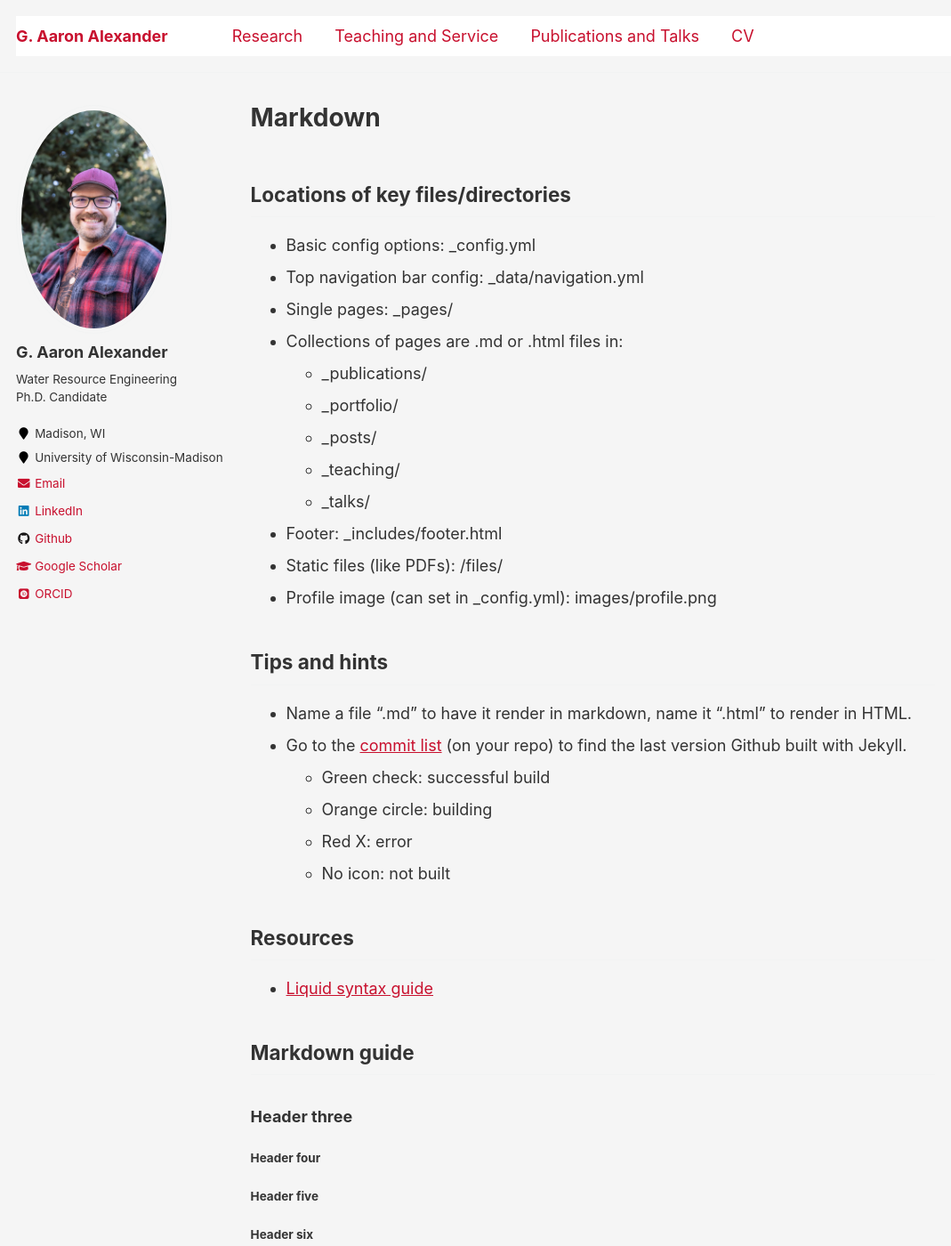
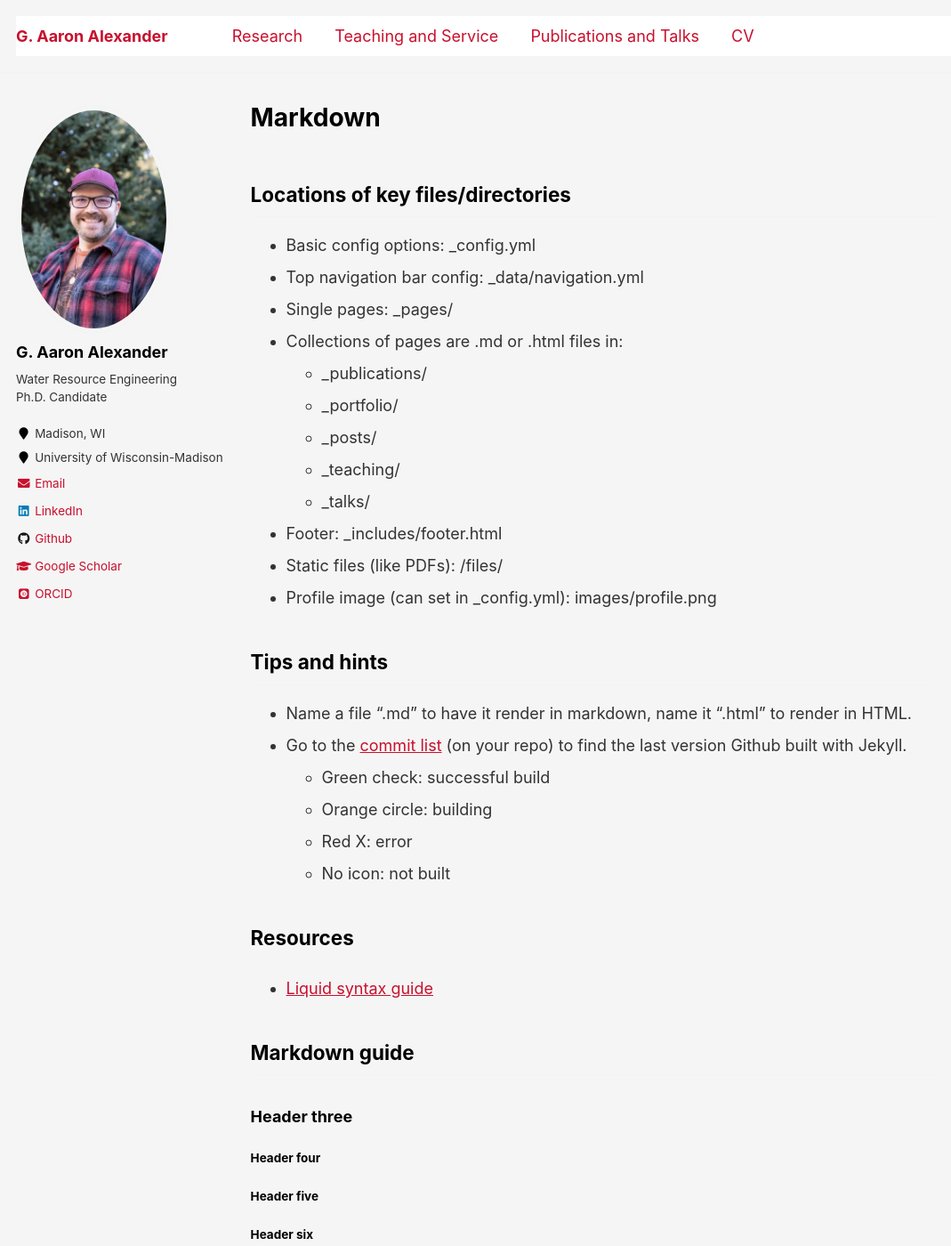
Before and after one commit to GAaronAlexander/gaaronalexander.github.io, a Jekyll site: the page built from _pages/markdown.md, in a window 1280 px wide and 1400 px high. Shown: the whole window at 89% size, without its empty margins (0-1069 px from the left). Built offline with Jekyll 4.4.1, drawn with Linux system fonts in a browser that asks for light colours; some web fonts are replaced.

Commit message:
wisconsin-colors

```diff
--- a/assets/css/dark-theme.css
+++ b/assets/css/dark-theme.css
@@ -61,6 +61,10 @@ a:focus {
     color: #333 !important;                 /* Black text when hovered */
 }
 
+/* Change headings (h1, h2, h3, etc.) to Wisconsin Red */
+h1, h2, h3, h4, h5, h6 {
+    color: #000000 !important;  /* Wisconsin Red for headings */
+}
 
 
 
```
Also changed, not shown: _pages/about.md (+1 -1 lines).
